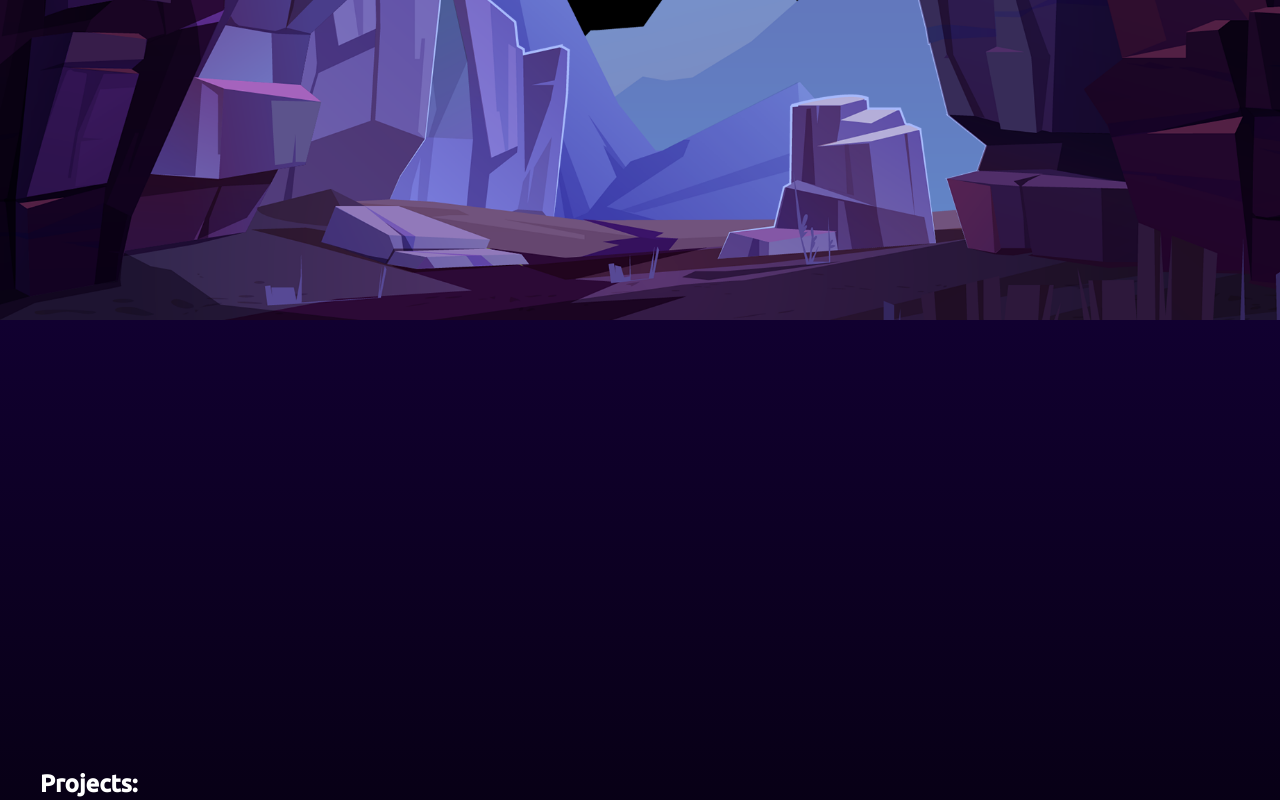
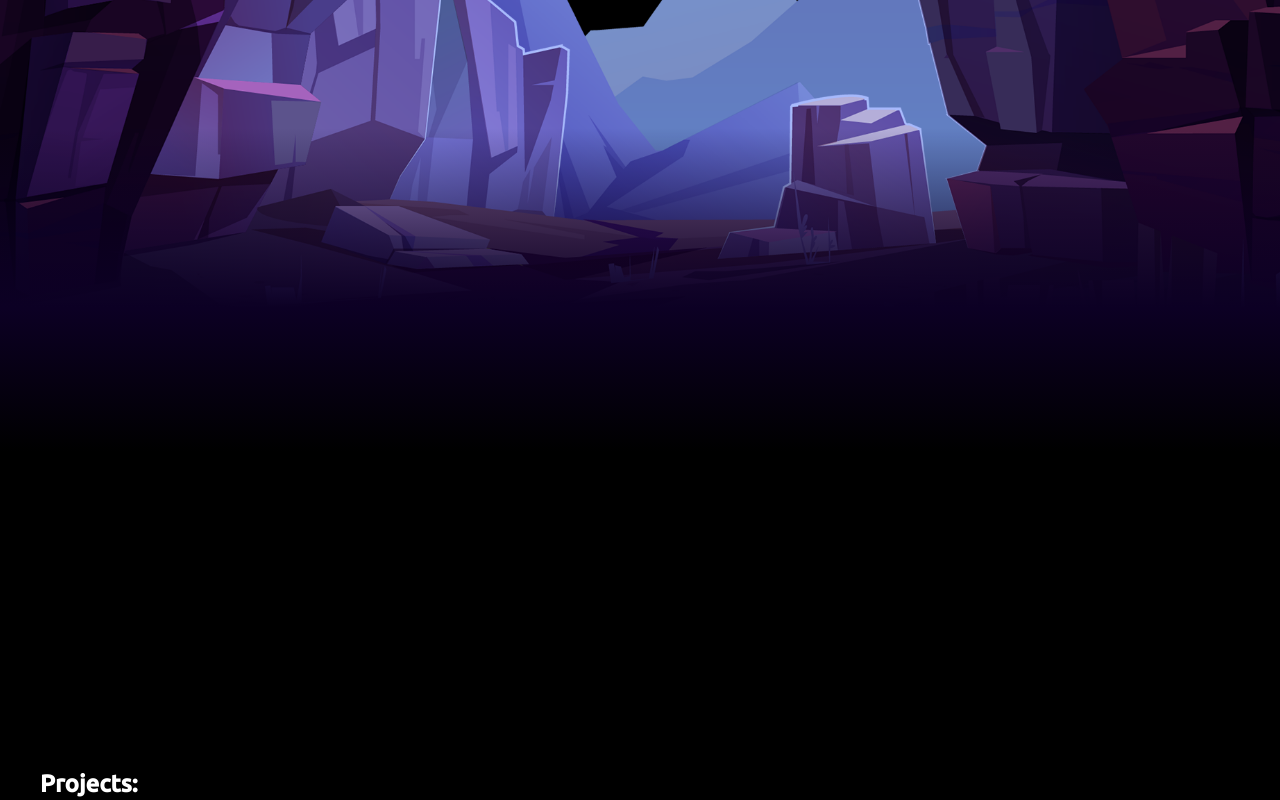
Before and after one commit to filiphelikar/nova-stranca, a Next.js app: page /project in a window 1280 px wide. Shown: the part 480-1280 px from the top of the page. Built offline with nearby package versions, Linux system fonts and the light colour scheme.

Commit message:
gradient

```diff
--- a/src/app/globals.css
+++ b/src/app/globals.css
@@ -63,7 +63,7 @@ body {
 
 .main-background {
   padding-top: 50px;
-  background: linear-gradient(0deg, rgba(0, 0, 0, 1) 65%, rgb(17, 0, 48) 100%);
+  background: black;
 }
 
 .main-content {
@@ -98,6 +98,13 @@ header {
   header {
     padding: 25px 10px;
   }
+  .main-background {
+    background: linear-gradient(
+      0deg,
+      rgba(0, 0, 0, 1) 65%,
+      rgb(17, 0, 48) 100%
+    );
+  }
 
   .main-content {
     padding: 10px 10px 0;
--- a/src/app/project/page.module.css
+++ b/src/app/project/Projects.module.css
@@ -55,7 +55,7 @@
   animation: orbit 10s linear infinite;
   transition: transform 1s, opacity 1s;
   opacity: 0;
-  z-index: 0;
+  z-index: 100;
 }
 
 .img-container:hover .img-asteroid {
--- a/src/app/project/Projects.tsx
+++ b/src/app/project/Projects.tsx
@@ -1,6 +1,6 @@
 "use client";
 import React, { useEffect, useState } from "react";
-import styles from "./page.module.css";
+import styles from "./Projects.module.css";
 import { useTextRender } from "../../utils/useTextRender";
 import { useSelector } from "react-redux";
 import { RootState } from "../_GlobalRedux/store";
--- a/src/app/project/_Components/InfoCard.module.css
+++ b/src/app/project/_Components/InfoCard.module.css
@@ -10,6 +10,7 @@
   width: 100%;
   color: white;
   margin-bottom: 400px;
+  z-index: 101;
 }
 
 .info:nth-last-child(2) {
--- a/src/components/Parallax/Parallax.module.css
+++ b/src/components/Parallax/Parallax.module.css
@@ -48,6 +48,27 @@
   padding: 100px;
 }
 
+.gradient {
+  position: absolute;
+  height: 50vh;
+  width: 100vw;
+  top: 76vh;
+  z-index: 4;
+  background: rgb(0, 0, 0);
+  background: linear-gradient(
+    0deg,
+    rgba(0, 0, 0, 1) 19%,
+    rgba(12, 0, 36, 1) 55%,
+    rgba(11, 0, 36, 0) 100%
+  );
+}
+
+@media (max-width: 768px) {
+  .gradient {
+    display: none;
+  }
+}
+
 @media (max-width: 600px) {
   .parallax {
     height: 80vh;
--- a/src/components/Parallax/Parallax.tsx
+++ b/src/components/Parallax/Parallax.tsx
@@ -1,16 +1,37 @@
-"use client"
-import { useEffect } from "react"
-import Styles from "./Parallax.module.css"
-import gsap from 'gsap';
+"use client";
+import { useEffect } from "react";
+import Styles from "./Parallax.module.css";
+import gsap from "gsap";
 
 const Parallax = () => {
   useEffect(() => {
     const parallaxScroll = () => {
       const value = window.scrollY;
-      gsap.to("#stars", { duration: 0.5, x: value * -0.15, y: value * -0.15, ease: "power1.out" });
-      gsap.to("#moon", { duration: 0.5, x: value * -0.35, y: value * -0.35, ease: "power1.out" });
-      gsap.to("#mountainsFront", { duration: 0.5, y: value * 0.001, scale: 1 + value * 0.0001, filter: `blur(${value * 0.007}px)`, ease: "power1.out" });
-      gsap.to("#heading", { duration: 0.5, marginTop: value * 0.8, filter: `blur(${value * 0.002}px)`, ease: "power1.out" });
+      gsap.to("#stars", {
+        duration: 0.5,
+        x: value * -0.15,
+        y: value * -0.15,
+        ease: "power1.out",
+      });
+      gsap.to("#moon", {
+        duration: 0.5,
+        x: value * -0.35,
+        y: value * -0.35,
+        ease: "power1.out",
+      });
+      gsap.to("#mountainsFront", {
+        duration: 0.5,
+        y: value * 0.001,
+        scale: 1 + value * 0.0001,
+        filter: `blur(${value * 0.007}px)`,
+        ease: "power1.out",
+      });
+      gsap.to("#heading", {
+        duration: 0.5,
+        marginTop: value * 0.8,
+        filter: `blur(${value * 0.002}px)`,
+        ease: "power1.out",
+      });
     };
 
     window.addEventListener("scroll", parallaxScroll);
@@ -21,11 +42,10 @@ const Parallax = () => {
   }, []);
 
   return (
+    <>
+      <div className={Styles["gradient"]}></div>
       <section className={Styles.parallax}>
-            <h1
-            id="heading"
-            className={Styles["heading"]}
-            >
+        <h1 id="heading" className={Styles["heading"]}>
           {"<>Filip Helikar</>"}
         </h1>
         <img
@@ -53,7 +73,8 @@ const Parallax = () => {
           className={Styles.front}
         />
       </section>
-  )
-}
+    </>
+  );
+};
 
-export default Parallax
+export default Parallax;
```
Lines whose indentation alone changed are shown as unchanged.
